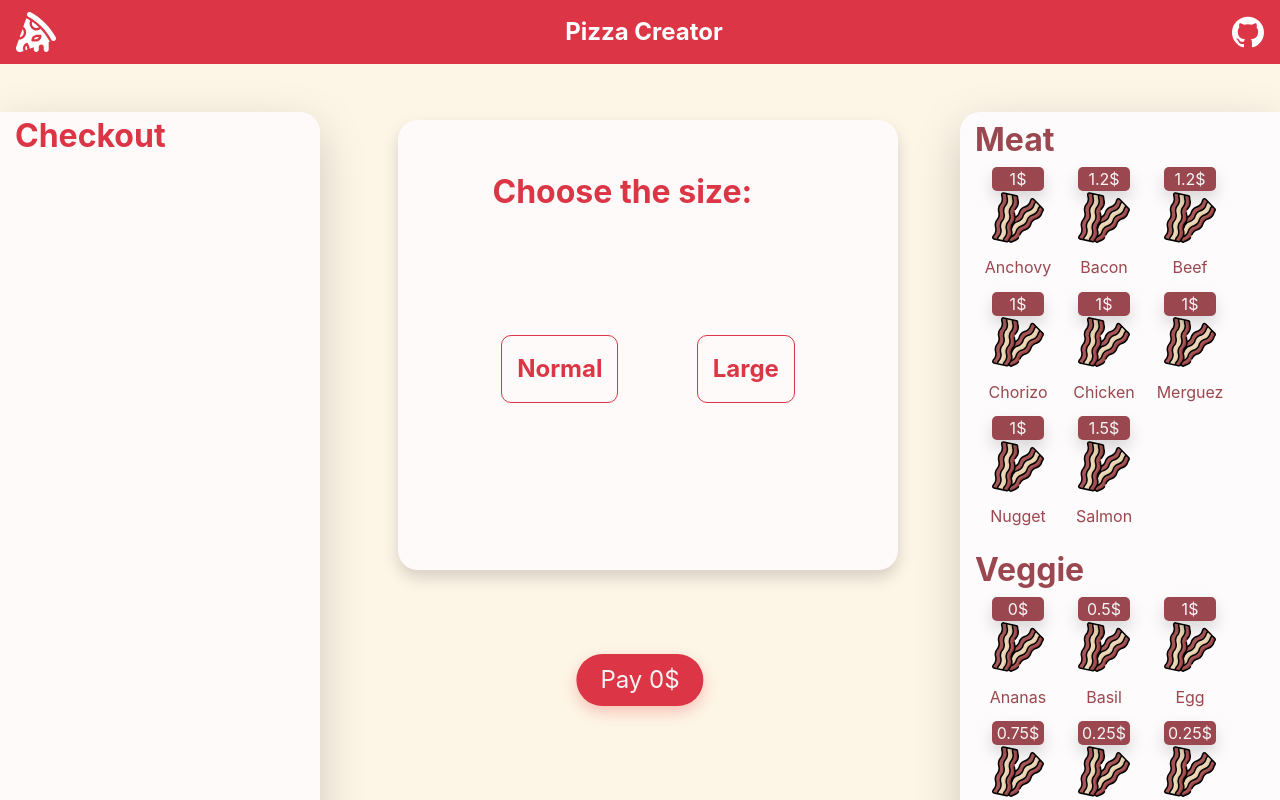
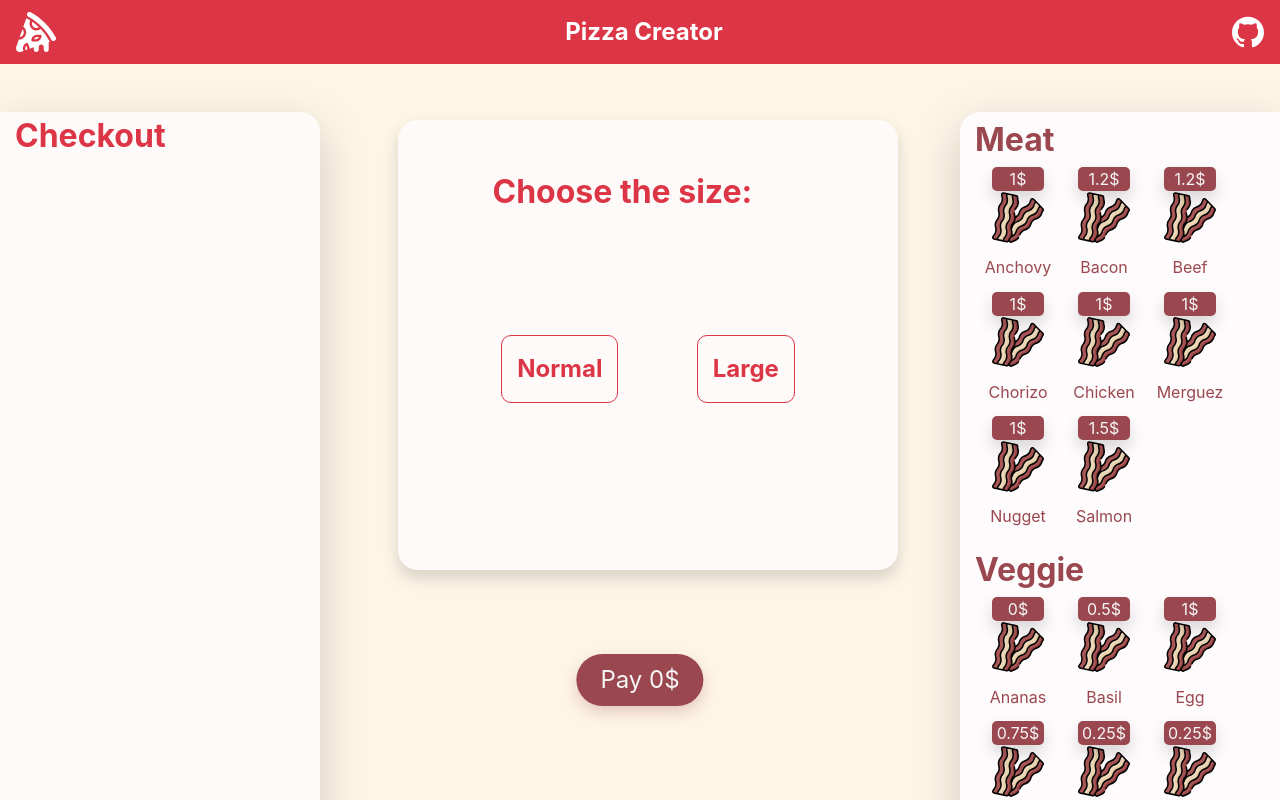
Before and after one commit to TonyHg/pizza-creator, a React (Create React App) app: page / in a window 1280 px wide. Shown: the top 800 px of the page. Built offline with nearby package versions, Linux system fonts and the light colour scheme.

Commit message:
pay clear order

```diff
--- a/src/App.js
+++ b/src/App.js
@@ -63,7 +63,8 @@ function App() {
   }
 
   const resetPizzas = () => {
-    setPizzas([initPizza]);
+    setPizzas([deepCopyOf(initPizza)]);
+    setCurrentPizzaIdx(0);
   }
 
   const onAddDummyPizza = () => {
--- a/src/components/Pay.js
+++ b/src/components/Pay.js
@@ -4,7 +4,7 @@ import '../css/Pay.scss';
 
 export default function Pay({onPay, total}) {
   const payStyle = "pay-btn position-absolute py-2 px-4";
-  return <div className={payStyle} onClick={onPay}>
+  return <div className={payStyle + (total == 0 ? " disabled" : " enabled")} onClick={onPay}>
     Pay {total}$
   </div>
 }
--- a/src/css/Pay.scss
+++ b/src/css/Pay.scss
@@ -11,7 +11,14 @@
   transform: translate(-50%, -50%);
   transition: all ease-out 0.3s;
   box-shadow: 0px 6px 15px -1px rgba(225,22,22,0.25);
-  &:hover {
-    box-shadow: 0px 0px 22px -2px rgba(225,22,22,0.80);
+  &.enabled {
+    &:hover {
+      box-shadow: 0px 0px 22px -2px rgba(225,22,22,0.80);
+    }
+  }
+
+  &.disabled {
+    filter: grayscale(50%);
+    cursor: not-allowed;
   }
 }
```
